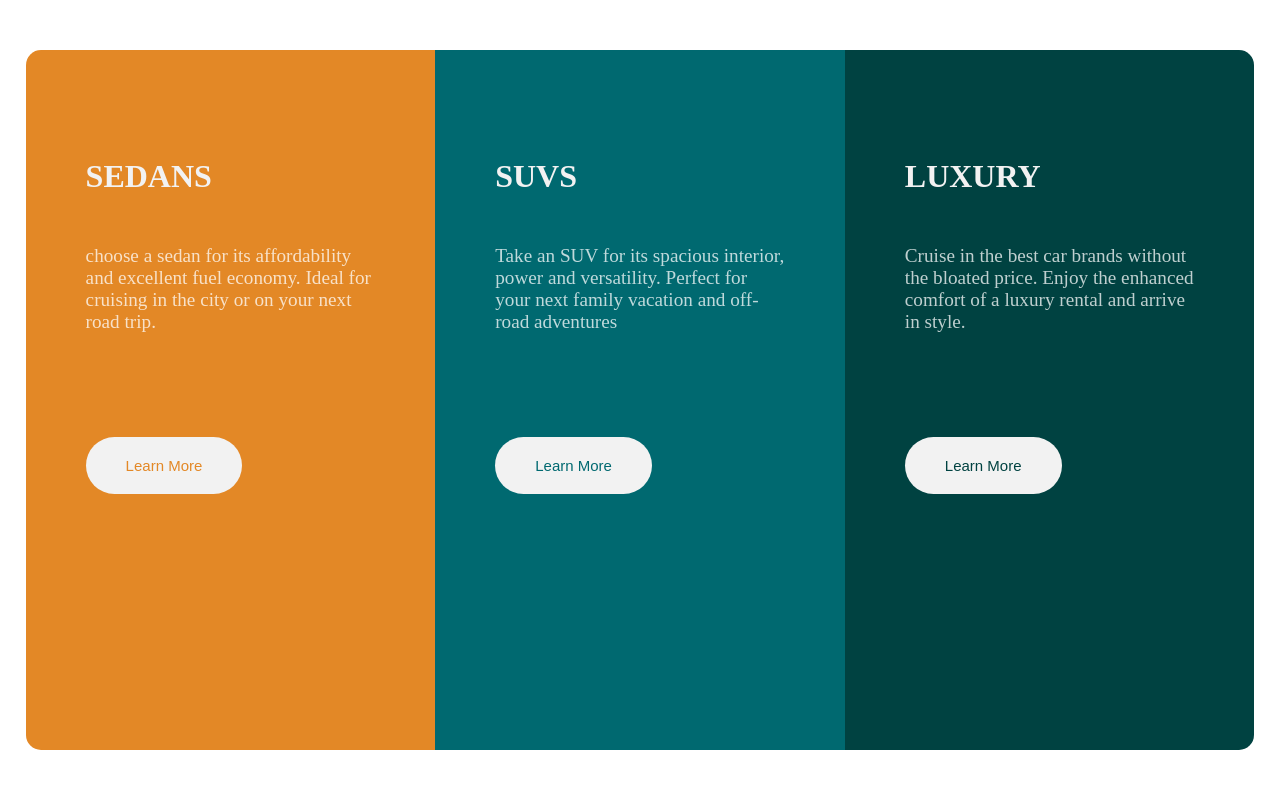
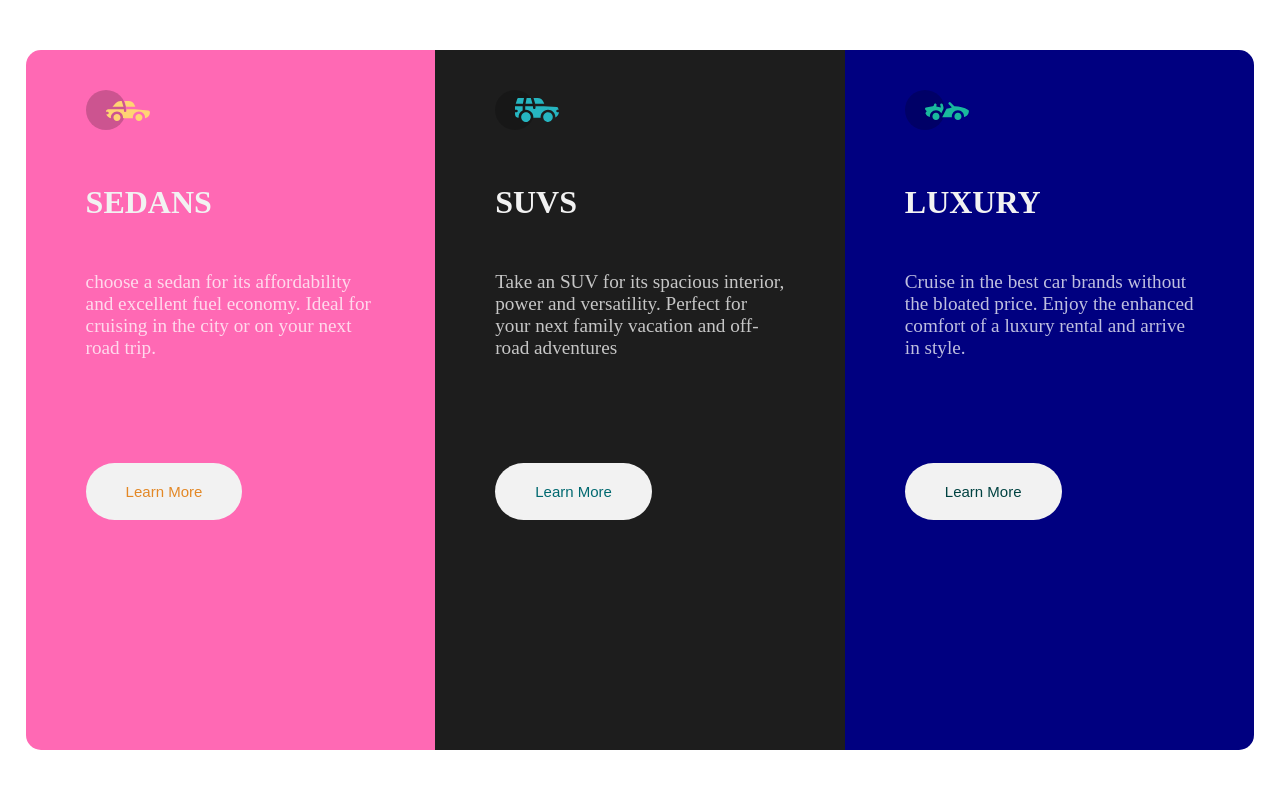
Before and after one commit to Eveivy/cards_g-f, a plain HTML site: page page/grid.html in a window 1280 px wide. Drawn offline with Linux system fonts and the light colour scheme; a web font is replaced by a local one.

Commit message:
changed background images

```diff
--- a/page/grid.html
+++ b/page/grid.html
@@ -14,9 +14,9 @@
 
 <body>
     <div class="container">
-        <div class="card first_card">
+        <div class="card first_card" style="background-color: hotpink;">
             <div class="card_img">
-                <img src="./images/icon-sedans.svg" alt="">
+                <img src="../images/icon-sedans.svg" alt="">
             </div>
             <div class="card_text">
                 <h1>sedans</h1>
@@ -26,9 +26,9 @@
                 <button>Learn More</button>
             </div>
         </div>
-        <div class="card sec_card">
+        <div class="card sec_card" style="background-color: rgba(0, 0, 0, 0.886);">
             <div class="card_img">
-                <img src="./images/icon-suvs.svg" alt="">
+                <img src="../images/icon-suvs.svg" alt="">
             </div>
             <div class="card_text">
                 <h1>Suvs</h1>
@@ -38,9 +38,9 @@
                 <button class="sec_btn">Learn More</button>
             </div>
         </div>
-        <div class="card third_card">
+        <div class="card third_card" style="background-color: navy;">
             <div class="card_img">
-                <img src="./images/icon-luxury.svg" alt="">
+                <img src="../images/icon-luxury.svg" alt="">
             </div>
             <div class="card_text">
                 <h1>Luxury</h1>
```
